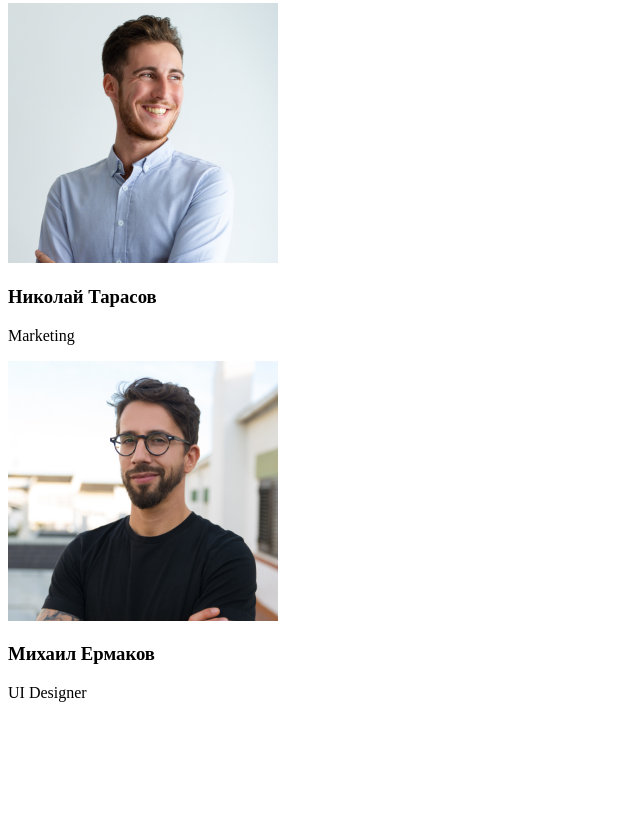
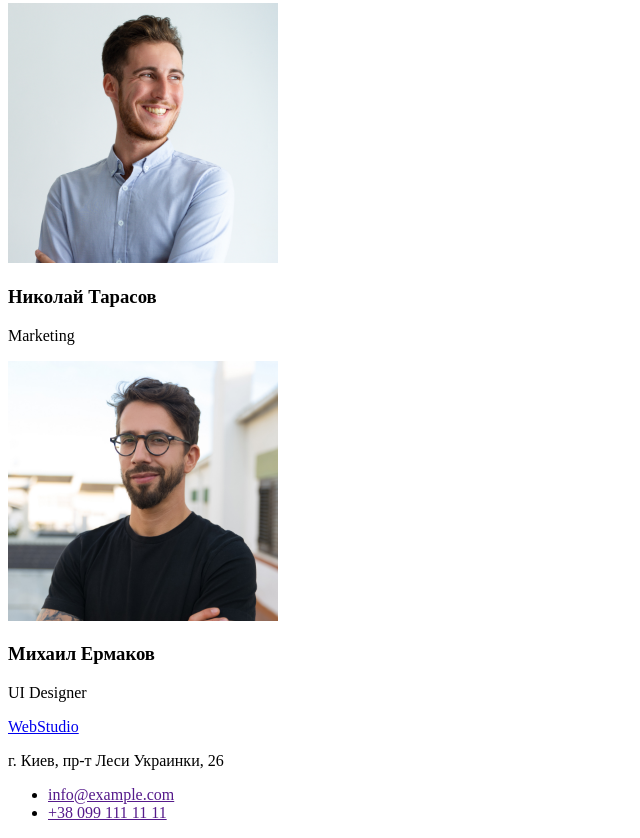
Before and after one commit to 3197344/home-work-01, a plain HTML site: page index.html in a window 1280 px wide. Shown: the part 2330-3168 px from the top of the page, without its empty margins (0-640 px from the left). Before the commit the page ends 3048 px from the top, so only its background shows below. Drawn offline with Linux system fonts and the light colour scheme.

Commit message:
создает футер

```diff
--- a/index.html
+++ b/index.html
@@ -86,7 +86,12 @@
 </main>
     <!-- Футер (подвал) -->
     <footer>
-
+        <a href="/">WebStudio</a>
+        <p>г. Киев, пр-т Леси Украинки, 26</p>
+        <ul>
+            <li><a href="">info@example.com</a></li>
+            <li><a href="">+38 099 111 11 11</a></li>
+        </ul>
     </footer>
 </body>
 </html>
```
